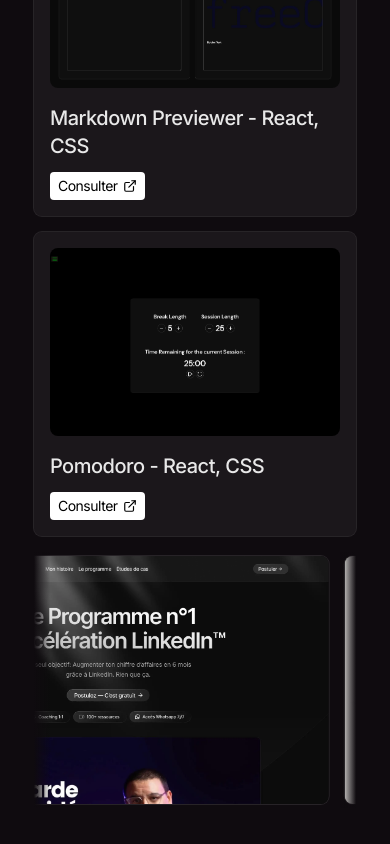
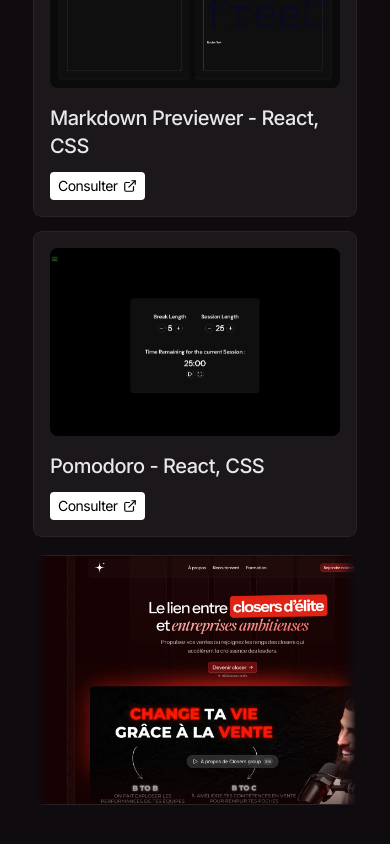
Before and after one commit to abdadjal/Portfolio, a React (Vite) app: page / in a window 390 px wide. Shown: the part 2222-3066 px from the top of the page. Built offline with nearby package versions, Linux system fonts and the light colour scheme.

Commit message:
trying to fix mobile anim pb

```diff
--- a/src/Marquee/ImageCard.tsx
+++ b/src/Marquee/ImageCard.tsx
@@ -8,7 +8,7 @@ function ImageCard(props: propsImage) {
         <div className="shrink-0 h-full py-1 transition-transform duration-300">
             <img
                 src={props.img}
-                className="aspect-video object-cover h-full w-full object-top rounded-lg ring-1 ring-white ring-opacity-10"
+                className="h-full w-auto max-h-[250px] md:max-h-full object-cover rounded-lg ring-1 ring-white ring-opacity-10"
                 alt="Design work"
                 loading="eager"
             />
@@ -17,4 +17,5 @@ function ImageCard(props: propsImage) {
 }
 
 
+
 export default ImageCard;
```
